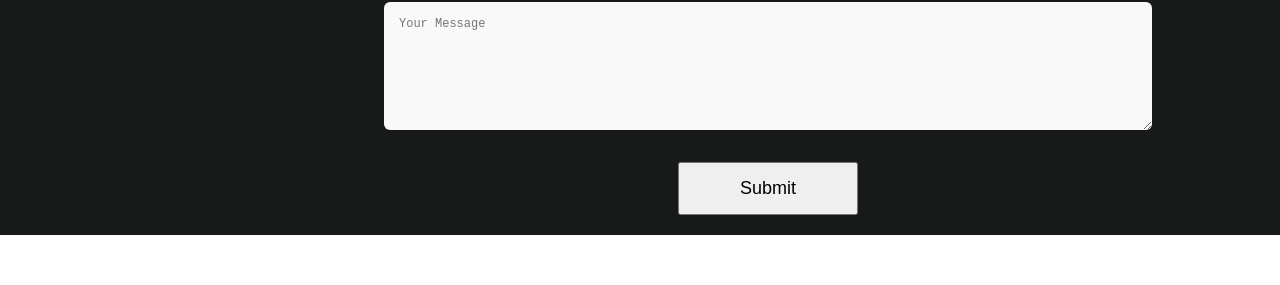
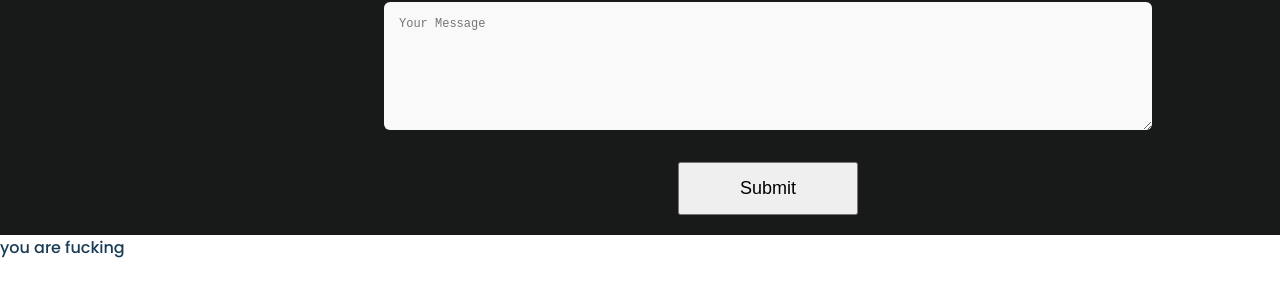
Before and after one commit to hotgolpos/hotgolpo, a plain HTML site: page index.html in a window 1280 px wide. Shown: the part 1276-1561 px from the top of the page. Before the commit the page ends 1536 px from the top, so only its background shows below. Drawn offline with Linux system fonts and the light colour scheme.

Commit message:
add p tag
@sakhil007  deleate p tag please

```diff
--- a/index.html
+++ b/index.html
@@ -254,5 +254,6 @@
       </div>
     </footer>
     <!-- --------------------footer bar End------------------------------ -->
+    <p>you are fucking</p>
   </body>
 </html>
```
